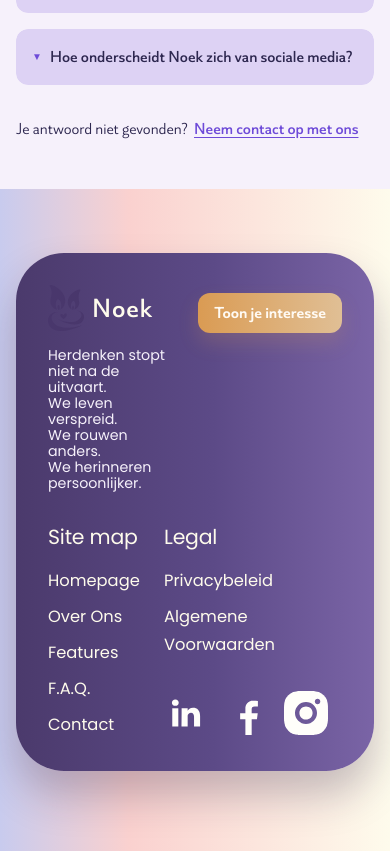
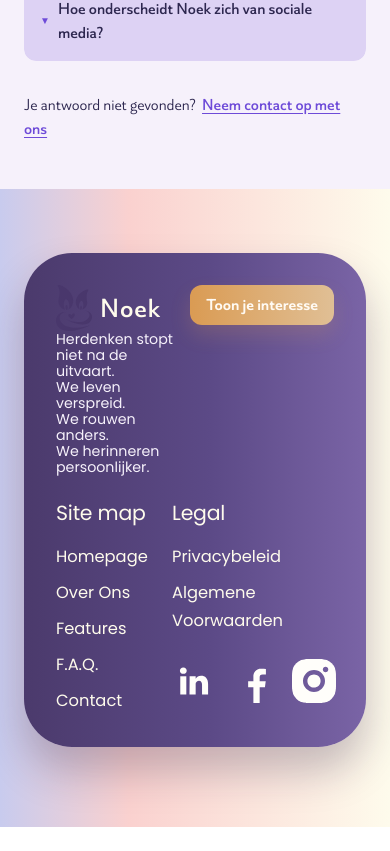
Before and after one commit to devosdevelops/Noekmemorial.be, a Vue app: page /faq in a window 390 px wide. Shown: the part 971-1822 px from the top of the page. After the commit the page ends 1798 px from the top, so only its background shows below. Built offline with nearby package versions, Linux system fonts and the light colour scheme; no server answers.

Commit message:
style: fix minor details of main page

```diff
--- a/src/assets/styles.css
+++ b/src/assets/styles.css
@@ -224,7 +224,7 @@
   }
 
   :root {
-    --page-gutter: var(--space-16);
+    --page-gutter: var(--space-24);
   }
 }
 
--- a/src/components/hero-section.vue
+++ b/src/components/hero-section.vue
@@ -44,6 +44,8 @@
   align-content: center;
   justify-items: start;
   gap: var(--space-32);
+  position: relative;
+  z-index: 2;
 }
 
 .hero-title {
@@ -87,11 +89,12 @@
 
 @media (max-width: 40rem) {
   .hero-section {
-    padding: var(--space-56) 0 var(--space-48);
+    padding: var(--space-40) 0 var(--space-32);
   }
 
   .hero-grid {
     grid-template-columns: 1fr;
+    position: relative;
   }
 
   .hero-actions {
@@ -99,7 +102,13 @@
   }
 
   .hero-art {
-    justify-items: start;
+    position: absolute;
+    right: -28%;
+    top: 38%;
+    width: min(30rem, 92vw);
+    z-index: 1;
+    pointer-events: none;
+    justify-items: end;
   }
 }
 
--- a/src/components/how-it-works-section.vue
+++ b/src/components/how-it-works-section.vue
@@ -91,7 +91,7 @@
   align-items: center;
   gap: var(--space-16);
   padding: var(--space-12) var(--space-16);
-  border-radius: var(--radius-48);
+  border-radius: 16px;
   background: #f1edf9;
   box-shadow: 0 10px 16px rgba(73, 55, 108, 0.08);
 }
@@ -102,7 +102,7 @@
   justify-content: center;
   width: 2.5rem;
   height: 2.5rem;
-  border-radius: 0.75rem;
+  border-radius: 16px;
   background: #e6dcf7;
   color: var(--color-primary-deep);
   font-family: var(--font-brand);
@@ -113,6 +113,7 @@
   margin: 0;
   color: var(--color-text);
   font-family: var(--font-poppins);
+  line-height: 1.25;
 }
 
 .how-media {
@@ -172,6 +173,40 @@
 }
 
 @media (max-width: 40rem) {
+  .how-steps {
+    gap: 14px;
+  }
+
+  .step-card {
+    display: grid;
+    grid-template-columns: auto 1fr;
+    align-items: stretch;
+    min-height: 72px;
+    padding: 0;
+    border-radius: 16px;
+    overflow: hidden;
+  }
+
+  .step-index {
+    position: static;
+    width: 60px;
+    height: auto;
+    min-height: 100%;
+    border-radius: 16px;
+    align-self: stretch;
+    display: inline-flex;
+    align-items: center;
+    justify-content: center;
+  }
+
+  .step-text {
+    padding: 14px 18px;
+    font-size: clamp(1rem, 3.6vw, 1.35rem);
+    line-height: 1.2;
+    white-space: normal;
+    overflow-wrap: anywhere;
+  }
+
   .action-row {
     width: auto;
     gap: var(--space-16);
--- a/src/components/site-footer.vue
+++ b/src/components/site-footer.vue
@@ -257,18 +257,40 @@
     border-radius: var(--radius-48);
   }
 
+  .footer-grid {
+    gap: var(--space-24);
+  }
+
   .footer-brand-brand-wrap {
     width: 100%;
+    display: grid;
+    grid-template-columns: 1fr 1fr;
+    align-items: start;
+    gap: var(--space-16);
+  }
+
+  .footer-brand {
+    gap: var(--space-12);
   }
 
   .footer-link-wrap {
-    display: flex;
-    justify-content: space-between;
+    display: grid;
+    grid-template-columns: 1fr 1fr;
     gap: var(--space-24);
+    width: 100%;
+    align-items: start;
   }
 
   .footer-demo-button {
-    margin-top: var(--space-8);
+    margin-top: 0;
+    align-self: start;
+    justify-self: stretch;
+    width: 100%;
+    white-space: nowrap;
+  }
+
+  .social-row {
+    margin-top: var(--space-16);
   }
 }
 </style>
--- a/src/components/site-header.vue
+++ b/src/components/site-header.vue
@@ -311,7 +311,8 @@
 
 @media (max-width: 70rem) {
   .header-row {
-    min-height: 5rem;
+    min-height: 4.75rem;
+    padding: 16px 40px;
   }
 
   .site-header {
--- a/src/pages/home-page.vue
+++ b/src/pages/home-page.vue
@@ -64,10 +64,27 @@
 
 @media (max-width: 48rem) {
   .home-stack {
-    margin: var(--space-40) var(--page-gutter) var(--space-64);
+    margin: 24px var(--page-gutter) var(--space-64);
     width: auto;
     border-radius: var(--radius-48);
-    padding: var(--space-24) 0;
+    padding: 24px;
+  }
+
+  .home-stack .section-container {
+    width: 100%;
+    padding-inline: 0;
+  }
+
+  .home-stack .page-section {
+    padding: 24px 0;
+  }
+
+  .home-stack .page-section:first-child {
+    padding-top: 0;
+  }
+
+  .home-stack .page-section:last-child {
+    padding-bottom: 24px;
   }
 }
 </style>
```
